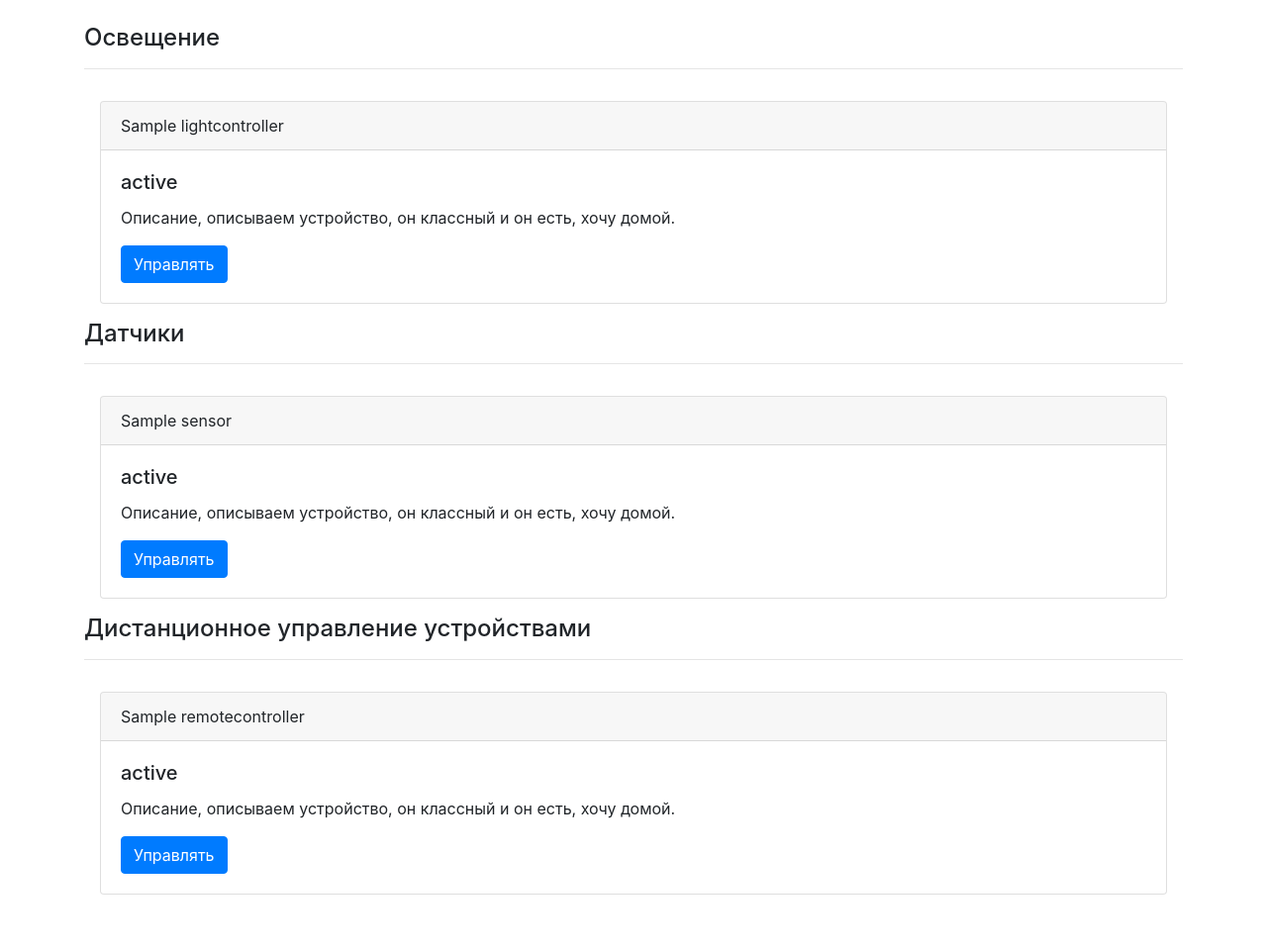
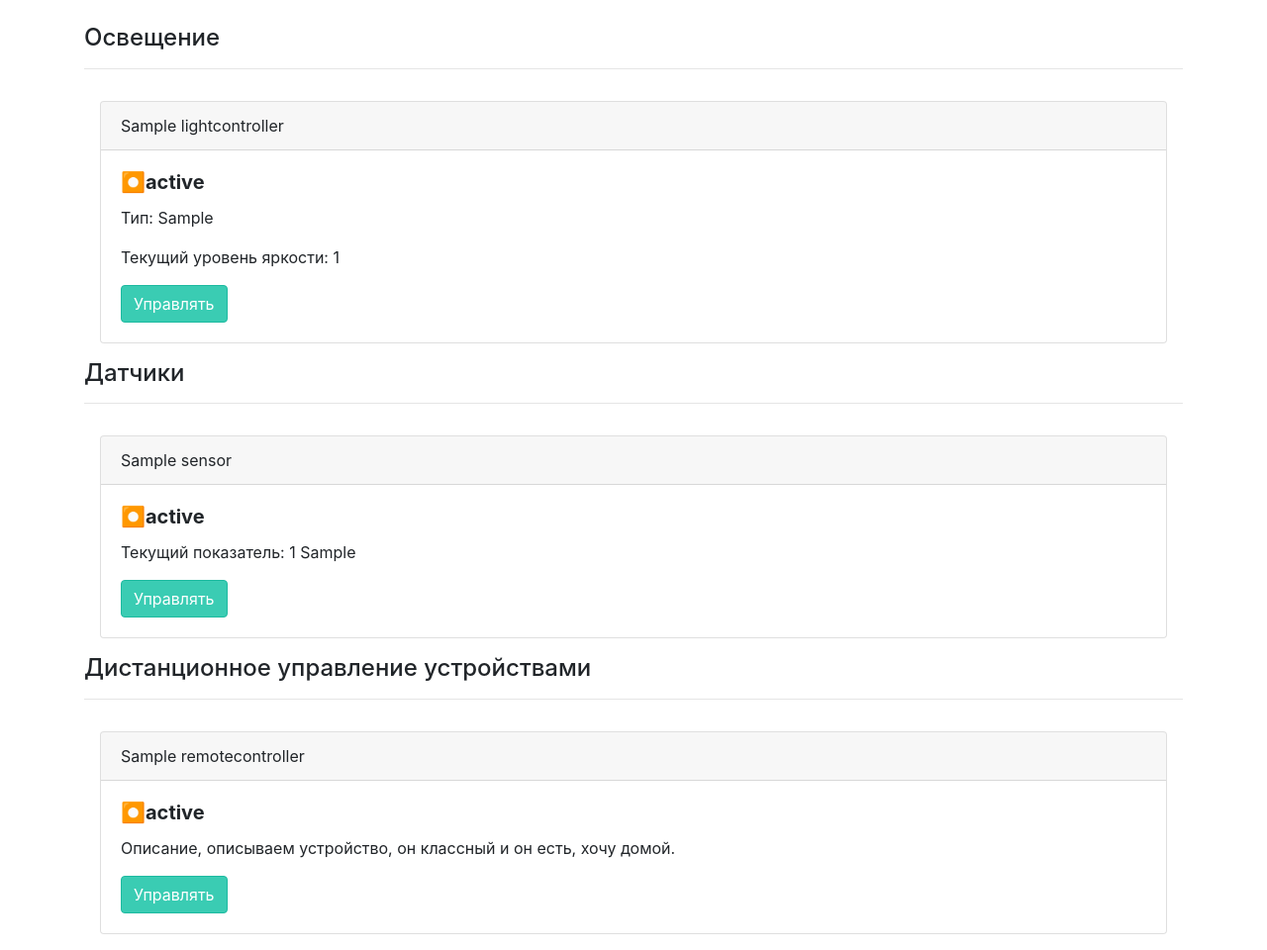
Before and after one commit to tonegrep/bigbrother, a Django app: page /devices/ in a window 1280 px wide. Shown: the part 196-1156 px from the top of the page at 99% size. Before the commit the page ends 1100 px from the top, so only its background shows below. Run offline with Django 3.2, Linux system fonts and the light colour scheme; a user stored in the database is signed in; tables that the repository leaves empty hold one stand-in row (values such as "Sample post"); some libraries are stand-ins or nearby versions.

Commit message:
working update on singlecolor light brightness

```diff
--- a/bigbrother/urls.py
+++ b/bigbrother/urls.py
@@ -15,7 +15,7 @@ Including another URLconf
 """
 from django.contrib import admin
 from django.urls import include, path
-from devices.views import DeviceView, SystemView, ProfileView
+from devices.views import DeviceView, SystemView, ProfileView, LightControllerView
 from .views import HomeView, SignUpView
 
 urlpatterns = [
@@ -24,6 +24,7 @@ urlpatterns = [
     path('accounts/', include('django.contrib.auth.urls')),
     path('signup/', SignUpView.as_view(), name='signup'),
     path('devices/', DeviceView.as_view(), name='devices'),
+    path('devices/light_brightness', LightControllerView.as_view(), name='light_brightness'),
     path('system/', SystemView.as_view(), name='system'),
     path('profile/', ProfileView.as_view(), name='profile'),
 ]
--- a/devices/models.py
+++ b/devices/models.py
@@ -48,6 +48,7 @@ class RemoteController(Controller):
     controlled_device = models.ManyToManyField(ControlledDevice)
 
 class Sensor(Controller):
+    current_data = models.IntegerField(default=0)
     MEASURE_CHOICE = Choices('C', '%')
     unit_of_measure = models.CharField(
         max_length=2,
--- /dev/null
+++ b/devices/templates/cards/light_card.html
@@ -0,0 +1,41 @@
+<div class="container p-3">
+        <div class="card">
+          <div class="card-header">
+            {{ item.name }}
+          </div>
+          <div class="card-body">
+            <h5 class="card-title">⏺<b>{{ item.status }}</b></h5>
+            <p class="card-text">Тип: {{ item.type }}</p>
+            <p class="card-text">Текущий уровень яркости: {{ item.brightness }}</p>
+            <button class="btn btn-primary" type="button" data-toggle="collapse" data-target="#collapseParams{{item.id}}" aria-expanded="false" aria-controls="collapseParams{{item.id}}">
+                Управлять
+            </button>
+          </div>
+<div class="collapse" id="collapseParams{{item.id}}">
+    {% if item.type == 'Singlecolor' %}
+        <form action="light_brightness" method="post">
+        {% csrf_token %}
+        {{ form }}
+        <div class="container row mb-5">
+        <p class="card-text col-2">Уровень яркости: </p>
+        <div class="container slidecontainer col-5">
+          <input type="range" min="0" max="255" value="128" class="slider" id="brightness_range" name="brightness">
+        </div>
+        <input type="hidden" name="controller" value="{{item.id}}">
+        <button class="btn btn-primary" type="button submit" value="light_brightness">
+          Применить
+          {% comment %} insert link to post method for job creation {% endcomment %}
+        </button>
+        </form>
+      </div>
+    {% else %}
+      {{ item.type }}
+    {% endif %}
+      <div class="container">
+        <button class="btn btn-primary" type="button">
+            Выключить
+        </button>
+      </div>
+  </div>
+</div>
+</div>
--- /dev/null
+++ b/devices/templates/cards/rc_card.html
@@ -0,0 +1,21 @@
+<div class="container p-3">
+        <div class="card">
+          <div class="card-header">
+            {{ item.name }}
+          </div>
+          <div class="card-body">
+            <h5 class="card-title">⏺<b>{{ item.status }}</b></h5>
+            <p class="card-text">Описание, описываем устройство, он классный и он есть, хочу домой.</p>
+            <button class="btn btn-primary" type="button" data-toggle="collapse" data-target="#collapseParams{{item.id}}" aria-expanded="false" aria-controls="collapseParams{{item.id}}">
+                Управлять
+            </button>
+          </div>
+        </div>
+</div>
+<div class="collapse" id="collapseParams{{item.id}}">
+  <div class="card card-body">
+    <button class="btn btn-primary col-2" type="button">
+        Выключить
+    </button>
+  </div>
+</div>
--- /dev/null
+++ b/devices/templates/cards/sensor_card.html
@@ -0,0 +1,21 @@
+<div class="container p-3">
+        <div class="card">
+          <div class="card-header">
+            {{ item.name }}
+          </div>
+          <div class="card-body">
+            <h5 class="card-title">⏺<b>{{ item.status }}</b></h5>
+            <p class="card-text">Текущий показатель: {{ item.current_data }} {{ item.unit_of_measure }}</p>
+            <button class="btn btn-primary" type="button" data-toggle="collapse" data-target="#collapseParams{{item.id}}" aria-expanded="false" aria-controls="collapseParams{{item.id}}">
+                Управлять
+            </button>
+          </div>
+        </div>
+</div>
+<div class="collapse" id="collapseParams{{item.id}}">
+  <div class="card card-body">
+    <button class="btn btn-primary col-2" type="button">
+        Выключить
+    </button>
+  </div>
+</div>
--- a/devices/templates/device_card.html
+++ /dev/null
@@ -1,12 +0,0 @@
-<div class="container p-3">
-        <div class="card">
-          <div class="card-header">
-            {{ item.name }}
-          </div>
-          <div class="card-body">
-            <h5 class="card-title">{{ item.status }}</h5>
-            <p class="card-text">Описание, описываем устройство, он классный и он есть, хочу домой.</p>
-            <a href="#" class="btn btn-primary">Управлять</a>
-          </div>
-        </div>
-</div>
--- a/devices/templates/devices.html
+++ b/devices/templates/devices.html
@@ -9,7 +9,7 @@
     <div class="container">
     {% if light_items %}
       {% for item in light_items %}
-        {% include 'device_card.html' with item=item %}
+        {% include 'cards/light_card.html' with item=item %}
       {% endfor %}
     {% else %}
     <h6>У вас нет осветительных устройств!</h6>
@@ -22,7 +22,7 @@
     <div class="container">
     {% if sensor_items %}
     {% for item in sensor_items %}
-      {% include 'device_card.html' with item=item %}
+      {% include 'cards/sensor_card.html' with item=item %}
     {% endfor %}
     {% else %}
     <h6>У вас нет датчиков!</h6>
@@ -36,7 +36,7 @@
     <div class="container">
     {% if rc_items %}
       {% for item in rc_items %}
-        {% include 'device_card.html' with item=item %}
+        {% include 'cards/rc_card.html' with item=item %}
       {% endfor %}
     {% else %}
     <h6>У вас нет устройств дистанционного управления!</h6>
--- a/devices/views.py
+++ b/devices/views.py
@@ -1,7 +1,24 @@
-from django.shortcuts import render
+from django.shortcuts import render, redirect
 from django.http import HttpResponse
-from django.views.generic import TemplateView
+from django.views.generic import TemplateView, UpdateView
 from devices.models import LightController, RemoteController, Sensor, System, Room
+from django.forms import Form, IntegerField, CharField
+
+class LightControllerBrightnessForm(Form):
+    controller = CharField(label="item_id")
+    brightness = CharField(label="brightness_range")
+
+class LightControllerView(UpdateView):
+    def post(self, request, *args, **kwargs):
+        #request.get_host() to check if this is server(=server host) or device(= device)
+        form = LightControllerBrightnessForm(request.POST)
+        print('sha budem zirit')
+        if form.is_valid():
+            print('paluchilos')
+            controller = LightController.objects.get(id=form.data['controller'])
+            controller.brightness = form.data['brightness']
+            controller.save()
+        return redirect('/devices')
 
 class DeviceView(TemplateView):
     template_name = 'devices.html'
--- a/static/default.css
+++ b/static/default.css
@@ -31,3 +31,38 @@
     display: none !important;
 }
 }
+
+.slider {
+  -webkit-appearance: none;
+  width: 100%;
+  height: 15px;
+  border-radius: 5px;
+  background: #d3d3d3;
+  outline: none;
+  opacity: 0.7;
+  -webkit-transition: .2s;
+  transition: opacity .2s;
+}
+
+.slider::-webkit-slider-thumb {
+  -webkit-appearance: none;
+  appearance: none;
+  width: 25px;
+  height: 25px;
+  border-radius: 50%;
+  background: #1DBAA0;
+  cursor: pointer;
+}
+
+.slider::-moz-range-thumb {
+  width: 25px;
+  height: 25px;
+  border-radius: 50%;
+  background: #1DBAA0;
+  cursor: pointer;
+}
+
+.btn-primary {
+  border-color: #1DBAA0 !important;
+  background: #3ACCB3 !important;
+}
```
